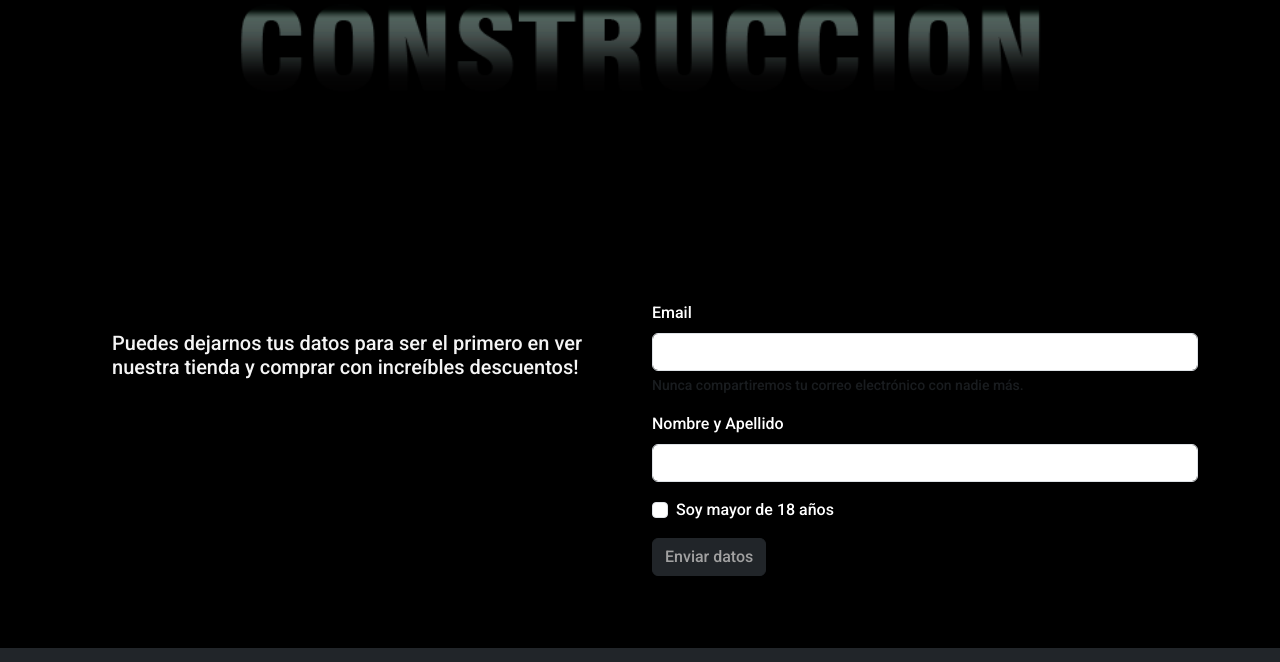
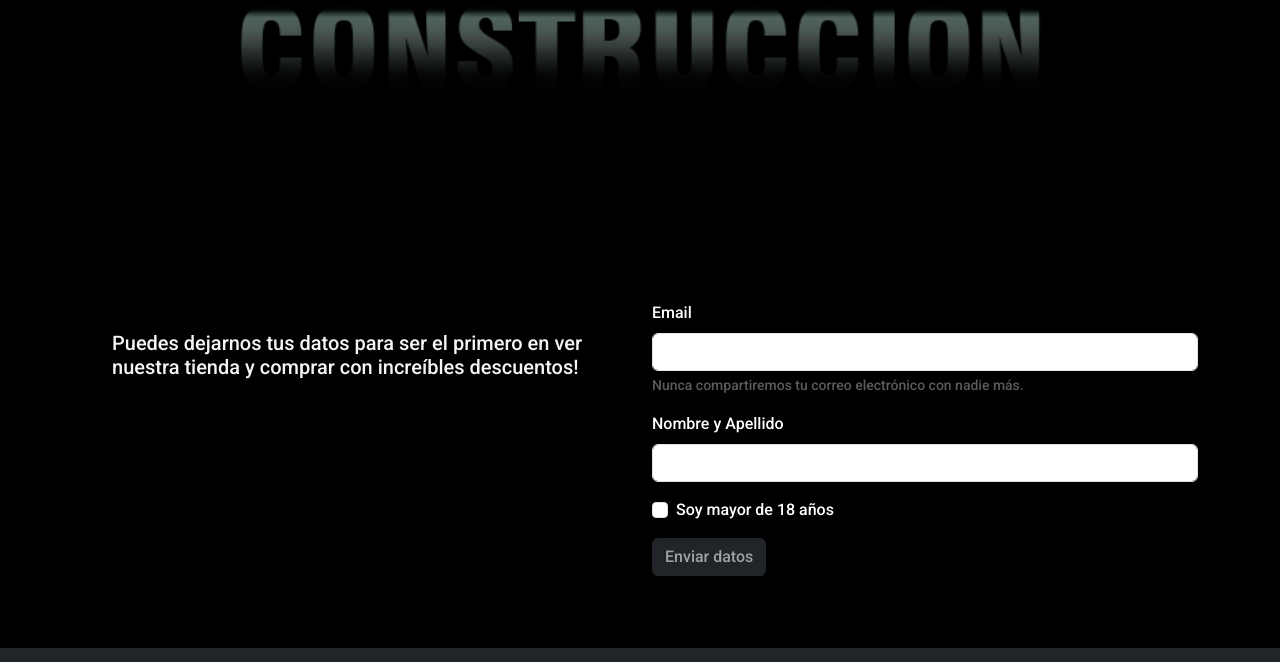
Before and after one commit to sebasmaturanac/elenvero_sass, a website: page pages/tienda.html in a window 1280 px wide. Shown: the part 801-1463 px from the top of the page. Drawn offline with nearby package versions, Linux system fonts and the light colour scheme.

Commit message:
Entrega final

```diff
--- a/scss/components/_body.scss
+++ b/scss/components/_body.scss
@@ -171,6 +171,10 @@ p {
 
 }
 
+#emailHelp{
+  color: rgb(92, 90, 90);
+}
+
 // FORMULARIO DE CONTACTO
 
 .my-form-column {
```
Also changed, not shown: pages/contacto.html (+1 -1 lines), css/styles.css, 1 other file.
